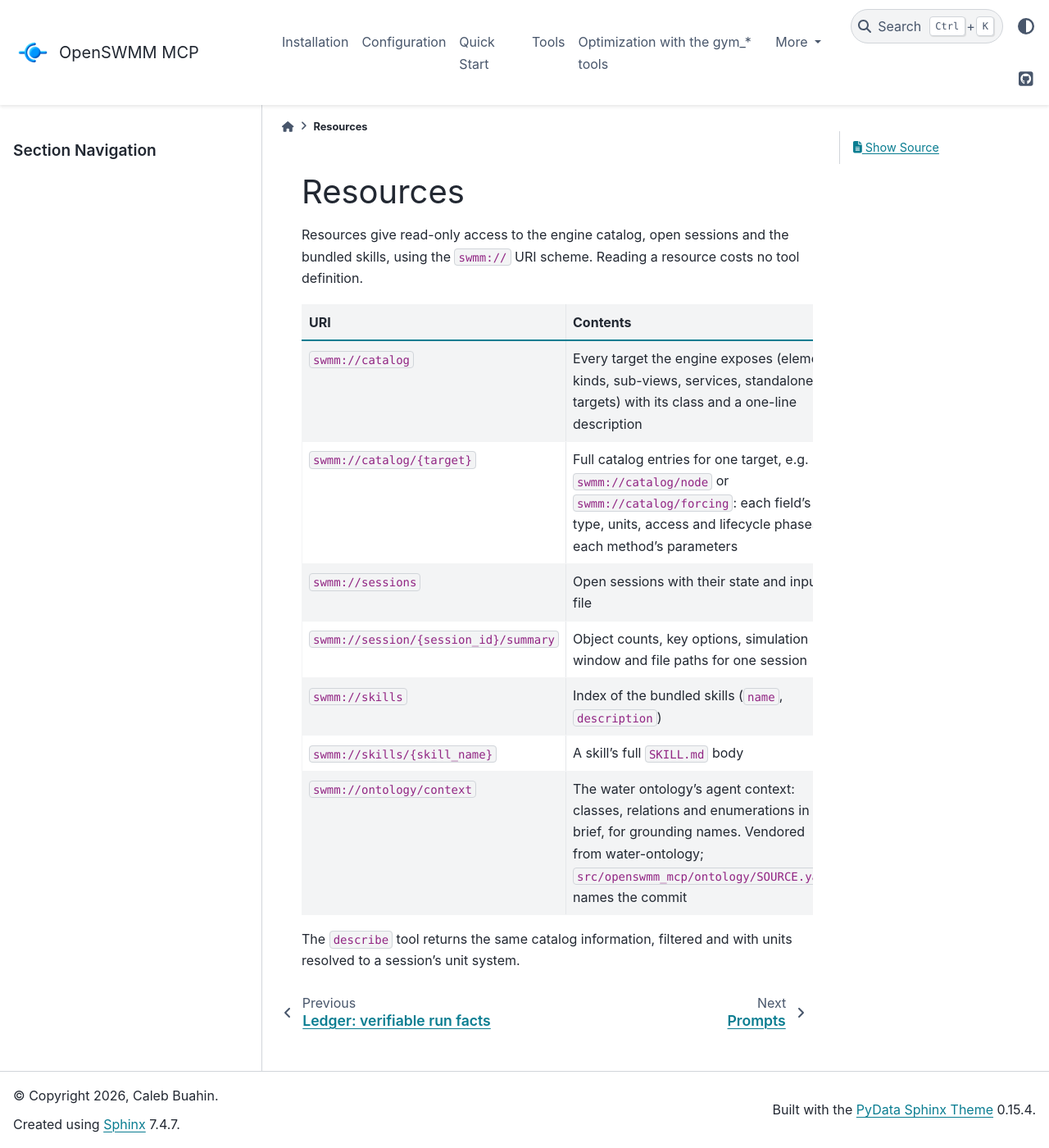
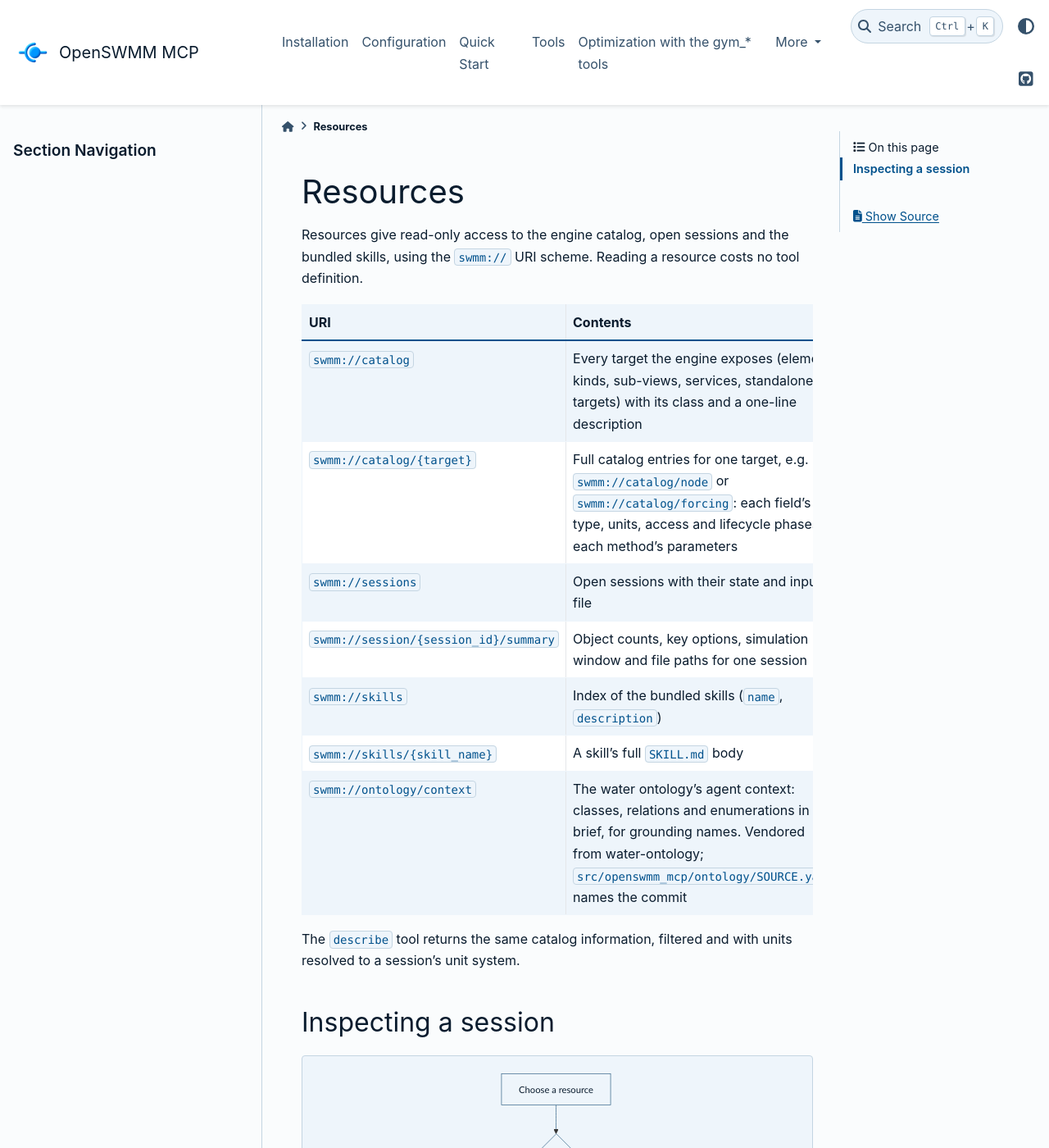
Before and after one commit to HydroCouple/openswmm.mcp, a Sphinx documentation site: the page built from docs/user-guide/resources.md, in a window 1280 px wide and 1400 px high. Shown: the whole window at 82% size. Built offline with Sphinx 7.4.7 and the PyData theme 0.15.4, drawn with Linux system fonts in a browser that asks for light colours; some of the changed text lies outside the part shown.

Commit message:
Apply HydroCouple documentation colors and illustrate resource selection

````diff
--- /dev/null
+++ b/docs/_static/hydrocouple-palette.css
@@ -0,0 +1,62 @@
+/* HydroCouple website colors for PyData's existing components. */
+html[data-theme="light"] {
+  --pst-color-background: #fafcfd;
+  --pst-color-on-background: #ffffff;
+  --pst-color-surface: #eef5fb;
+  --pst-color-text-base: #0a1c2e;
+  --pst-color-text-muted: #35516b;
+  --pst-color-primary: #00518c;
+  --pst-color-primary-bg: #d9edff;
+  --pst-color-primary-text: #ffffff;
+  --pst-color-accent: #0064a9;
+  --pst-color-accent-bg: #d9edff;
+  --pst-color-border: #c4d5e2;
+  --hc-diagram-edge: #356486;
+}
+
+html[data-theme="dark"] {
+  --pst-color-background: #101e2c;
+  --pst-color-on-background: #142637;
+  --pst-color-surface: #1a3043;
+  --pst-color-text-base: #eef5fb;
+  --pst-color-text-muted: #b6cadb;
+  --pst-color-primary: #8ecfff;
+  --pst-color-primary-bg: #203f59;
+  --pst-color-primary-text: #101e2c;
+  --pst-color-accent: #ffc16a;
+  --pst-color-accent-bg: #203f59;
+  --pst-color-border: #395268;
+  --hc-diagram-edge: #92b9d5;
+}
+
+html[data-theme] {
+  --pst-color-on-surface: var(--pst-color-text-base);
+  --pst-color-heading: var(--pst-color-text-base);
+  --pst-color-link: var(--pst-color-primary);
+  --pst-color-secondary: var(--pst-color-primary);
+  --pst-color-secondary-text: var(--pst-color-primary-text);
+  --pst-color-link-hover: var(--pst-color-primary);
+  --pst-color-inline-code: var(--pst-color-primary);
+  --pst-color-target: var(--pst-color-primary-bg);
+}
+
+/* Mermaid writes ID-scoped fill rules into each SVG. Pair the label with
+   its surface so switching modes also updates an already visible flowchart. */
+html[data-theme] .mermaid .node .label-container {
+  fill: var(--pst-color-surface) !important;
+  stroke: var(--hc-diagram-edge) !important;
+}
+html[data-theme] .mermaid .node .nodeLabel,
+html[data-theme] .mermaid .node .nodeLabel p,
+html[data-theme] .mermaid .node text {
+  color: var(--pst-color-on-surface) !important;
+  fill: var(--pst-color-on-surface) !important;
+}
+html[data-theme] .mermaid .flowchart-link {
+  stroke: var(--hc-diagram-edge) !important;
+}
+html[data-theme] .mermaid .edgeLabel,
+html[data-theme] .mermaid .edgeLabel p {
+  color: var(--pst-color-text-muted) !important;
+  background-color: var(--pst-color-on-background) !important;
+}
--- a/docs/conf.py
+++ b/docs/conf.py
@@ -18,6 +18,7 @@ extensions = [
     "sphinx.ext.intersphinx",
     "sphinx.ext.viewcode",
     "myst_parser",
+    "sphinxcontrib.mermaid",
     "sphinx_epytext",  # Gym support API docstrings use epytext.
 ]
 
@@ -34,6 +35,8 @@ exclude_patterns = [
 ]
 
 html_theme = "pydata_sphinx_theme"
+html_static_path = ["_static"]
+html_css_files = ['hydrocouple-palette.css']
 html_theme_options = {
     "github_url": "https://github.com/HydroCouple/openswmm.mcp",
     "show_toc_level": 2,
@@ -61,6 +64,7 @@ intersphinx_mapping = {
 }
 
 # MyST
+myst_fence_as_directive = ["mermaid"]
 myst_enable_extensions = ["colon_fence", "deflist"]
 source_suffix = {".rst": "restructuredtext", ".md": "markdown"}
 
--- a/docs/requirements.txt
+++ b/docs/requirements.txt
@@ -5,6 +5,7 @@ pydata-sphinx-theme>=0.15
 myst-parser>=3.0
 sphinx-autodoc-typehints
 sphinx-epytext>=0.0.4
+sphinxcontrib-mermaid>=2.0.2
 
 # Other dependencies needed to import the MCP modules for autodoc.
 pydantic>=2.0
--- a/docs/user-guide/resources.md
+++ b/docs/user-guide/resources.md
@@ -16,3 +16,17 @@ tool definition.
 
 The `describe` tool returns the same catalog information, filtered and with
 units resolved to a session's unit system.
+
+## Inspecting a session
+
+```mermaid
+flowchart TD
+    accTitle: Choosing a session resource or a catalog lookup
+    task["Choose a resource"] --> scope{"What do you need?"}
+    scope -->|Field definitions| catalog["Read swmm://catalog/node"]
+    scope -->|Model inventory| sessions["Read swmm://sessions"]
+    sessions --> summary["Read the selected session summary"]
+    scope -->|Session units| describe["Call describe for the session"]
+```
+
+For field types and lifecycle phases, read the catalog directly. For an open model, use its session identifier in the summary URI. Use the session-aware tool for quantities in model units.
--- a/pyproject.toml
+++ b/pyproject.toml
@@ -67,6 +67,7 @@ docs = [
     "myst-parser>=3.0",
     "sphinx-autodoc-typehints",
     "sphinx-epytext>=0.0.4",
+    "sphinxcontrib-mermaid>=2.0.2",
 ]
 
 [project.scripts]
````
